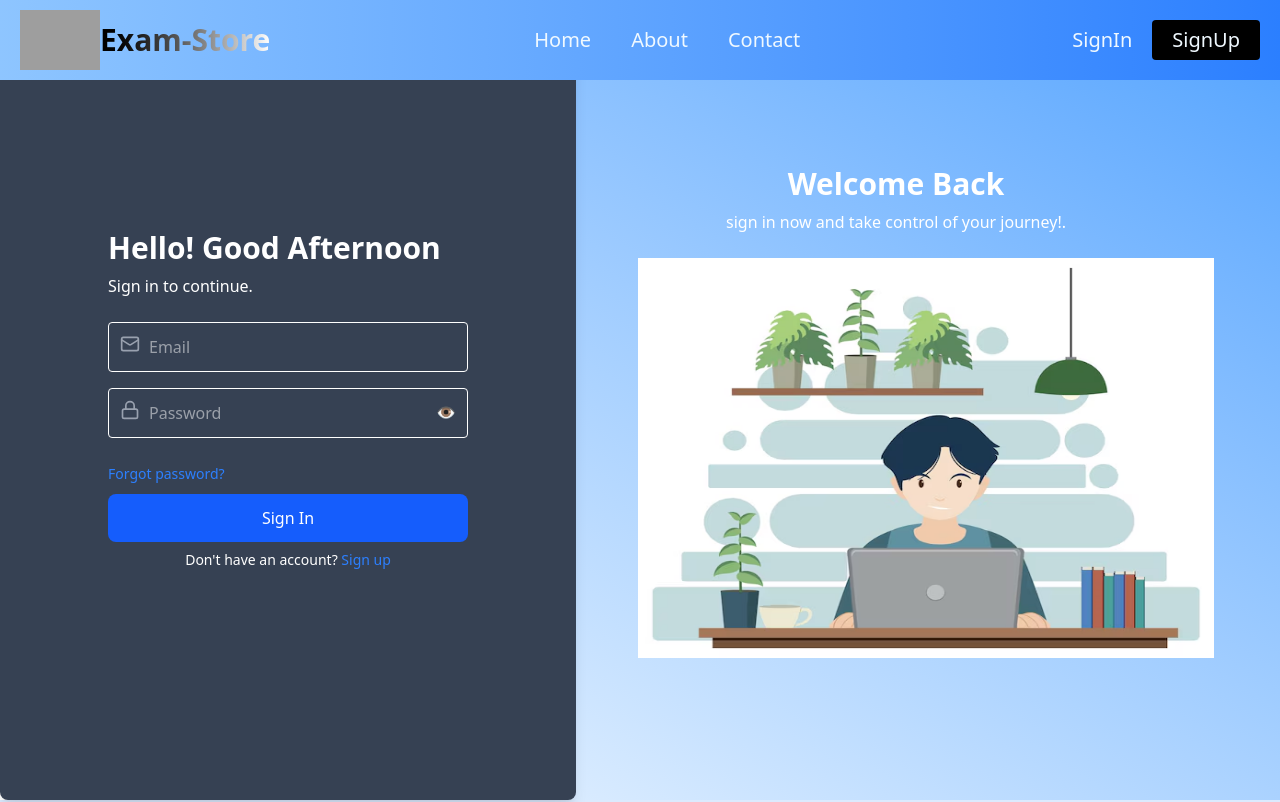
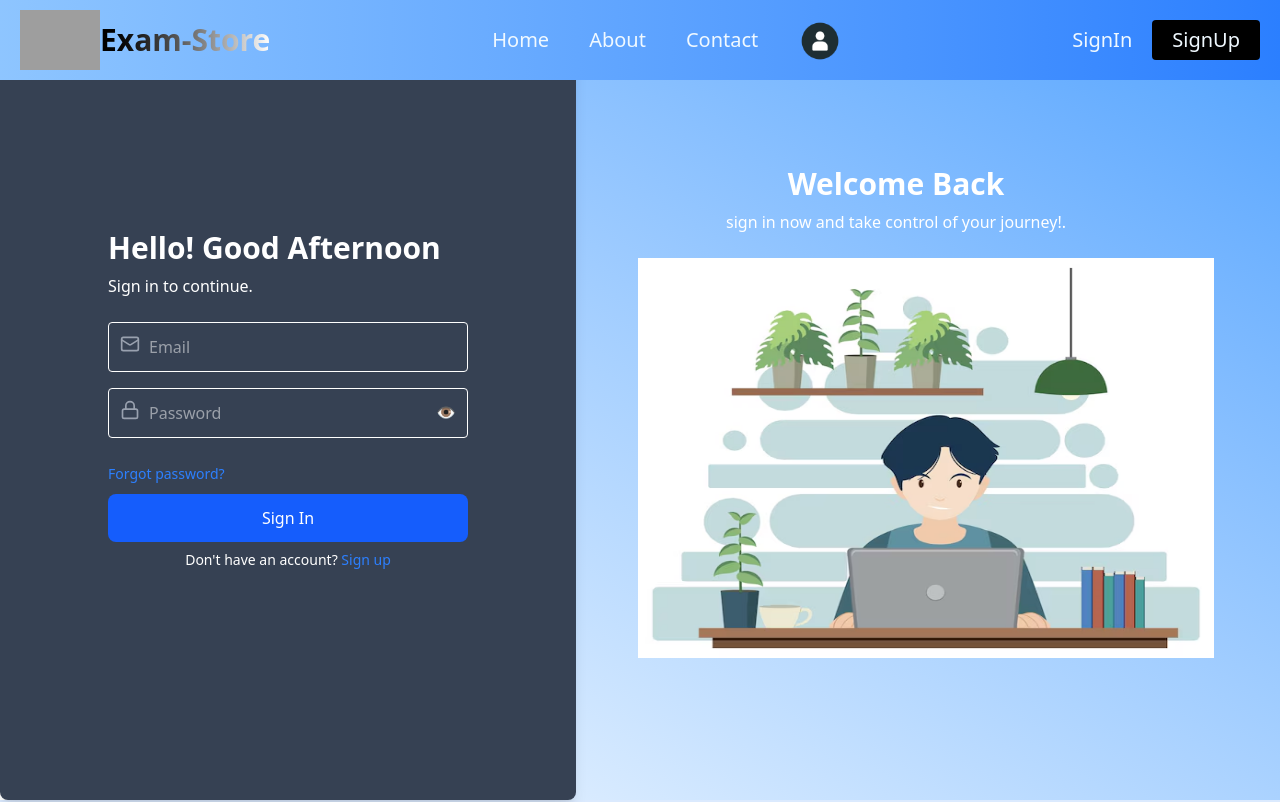
Before and after one commit to Vikranth-Tej/Exam-Store, a React (Vite) app in the folder frontend/: page /login in a window 1280 px wide. Shown: the top 802 px of the page. Built offline with nearby package versions, Linux system fonts and the light colour scheme; no server answers; grey boxes are pictures that could not be loaded.

Commit message:
profile dropdown and profile page are done

```diff
--- a/frontend/src/components/Nav.jsx
+++ b/frontend/src/components/Nav.jsx
@@ -4,7 +4,7 @@ import { IoSearchSharp } from "react-icons/io5";
 import logo from "../assets/Logo.svg";
 import { useAuthStore } from "../store/useAuthStore";
 import axios from "axios";
-import { FaUserCircle } from "react-icons/fa";
+import ProfileDropdown from "./ProfileDropdown";
 
 const Nav = () => {
   const [isOpen, setIsOpen] = useState(false);
@@ -53,50 +53,17 @@ const Nav = () => {
 
           {/* List of items */}
           <ul className="flex items-center justify-between gap-10 text-sky-50 list-none text-xl pr-2">
-            <li className="cursor-pointer hover:text-cyan-300  hover:border-b-2 hover:scale-125 border-white transition-all duration-500 ">
+            <li className="cursor-pointer hover:text-cyan-300  hover:border-b-2 hover:scale-125 border-white transition-all duration-500 " onClick={() => navigate("/")}>
               Home
             </li>
-            <li className="cursor-pointer hover:text-cyan-300 hover:border-b-2 transition-all duration-500  hover:scale-125 border-white">
+            <li className="cursor-pointer hover:text-cyan-300 hover:border-b-2 transition-all duration-500  hover:scale-125 border-white" >
               About
             </li>
             <li className="cursor-pointer hover:text-cyan-300 hover:border-b-2  transition-all duration-500  hover:scale-125 border-white">
               Contact
             </li>
+            <ProfileDropdown authUser={user} logout={logout} />
           </ul>
-
-          <div className="relative">
-            {/* Profile Icon */}
-            <button
-              className="text-sky-50 text-2xl hover:text-cyan-300 transition-all duration-300"
-              onClick={() => setIsOpen(!isOpen)}
-            >
-              <FaUserCircle />
-            </button>
-
-            {/* Dropdown Menu */}
-            {isOpen && (
-              <div className="absolute right-0 mt-2 w-36 bg-black text-sky-50 rounded-md shadow-lg">
-                <button
-                  className="block w-full text-left px-4 py-2 hover:bg-gray-800 transition"
-                  onClick={() => {
-                    navigate("/profile");
-                    setIsOpen(false);
-                  }}
-                >
-                  Profile
-                </button>
-                <button
-                  className="block w-full text-left px-4 py-2 hover:bg-gray-800 transition"
-                  onClick={() => {
-                    logout();
-                    setIsOpen(false);
-                  }}
-                >
-                  Logout
-                </button>
-              </div>
-            )}
-          </div>
         </>
       ) : (
         <>
@@ -111,6 +78,7 @@ const Nav = () => {
             <li className="cursor-pointer hover:text-cyan-300 hover:border-b-2  transition-all duration-500  hover:scale-125 border-white">
               Contact
             </li>
+            <ProfileDropdown/>
           </ul>
 
           {/* Signup and signin buttons */}
--- /dev/null
+++ b/frontend/src/components/ProfileDropdown.jsx
@@ -0,0 +1,53 @@
+import { useState, useEffect } from "react";
+import { useNavigate } from "react-router-dom";
+import { useAuthStore } from "../store/useAuthStore"; // Ensure you use the store
+
+const ProfileDropdown = ({ logout }) => {
+  const [isOpen, setIsOpen] = useState(false);
+  const navigate = useNavigate();
+  const { authUser } = useAuthStore(); // Fetch auth user from global store
+  const [profilePic, setProfilePic] = useState(authUser?.profilePic || "/avatar.png");
+
+  // Sync state when authUser.profilePic changes
+  useEffect(() => {
+    setProfilePic(authUser?.profilePic || "/avatar.png");
+  }, [authUser?.profilePic]);
+
+  return (
+    <div className="relative mt-2">
+      {/* Profile Icon */}
+      <button
+        className="text-sky-50 text-2xl hover:text-cyan-300 transition-all duration-300"
+        onClick={() => setIsOpen(!isOpen)}
+      >
+        <img src={profilePic} className="size-11 rounded-full" alt="Profile" />
+      </button>
+
+      {/* Dropdown Menu */}
+      {isOpen && (
+        <div className="absolute right-0 mt-2 w-36 bg-black text-sky-50 rounded-md shadow-lg">
+          <button
+            className="block w-full text-left px-4 py-2 hover:bg-gray-800 transition"
+            onClick={() => {
+              navigate("/profile");
+              setIsOpen(false);
+            }}
+          >
+            Profile
+          </button>
+          <button
+            className="block w-full text-left px-4 py-2 hover:bg-gray-800 transition"
+            onClick={() => {
+              logout();
+              setIsOpen(false);
+            }}
+          >
+            Logout
+          </button>
+        </div>
+      )}
+    </div>
+  );
+};
+
+export default ProfileDropdown;
```
